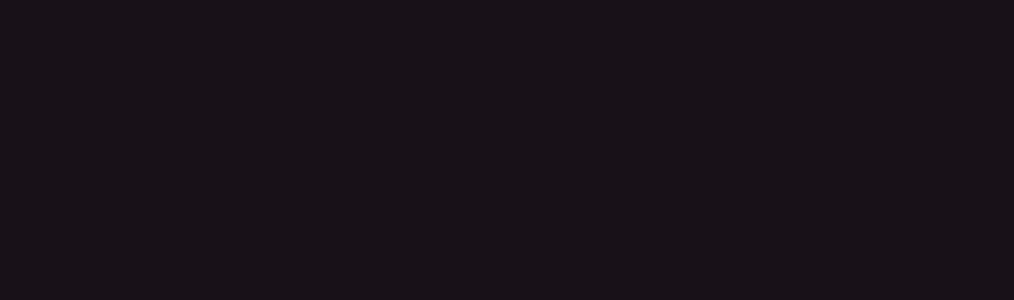
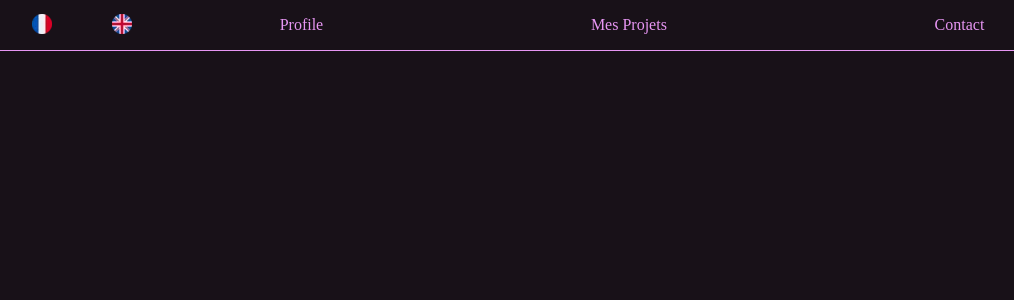
Before and after one commit to cedric-developpeur-web/ReactVite_Portfolio, a React (Vite) app in the folder front_end/: page /works in a window 1280 px wide. Before the commit this address had no page. Shown: the top 300 px of the page, without its empty margins (28-1042 px from the left). Built offline with nearby package versions, Linux system fonts and the light colour scheme.

Commit message:
modification du fichier json en.json + création page works avec ajout au routeur

```diff
--- a/front_end/src/Routeur.jsx
+++ b/front_end/src/Routeur.jsx
@@ -1,11 +1,13 @@
 import React from 'react';
 import { BrowserRouter, Routes, Route } from 'react-router-dom';
 import Home from './page/Home';
+import Works from './page/works';
 const Routeur = () => {
   return (
     <BrowserRouter>
       <Routes>
         <Route path='/' element={<Home />} />
+        <Route path='/works' element={<Works />} />
       </Routes>
     </BrowserRouter>
   );
--- a/front_end/src/component/navbar/NavBar.jsx
+++ b/front_end/src/component/navbar/NavBar.jsx
@@ -2,8 +2,8 @@ import React from 'react';
 import tradFr from '../../../public/traductor/fr.json';
 
 const NavBar = () => {
-  const drapeauFrance = '../../assets/france.png';
-  const drapeauAnglais = '../../assets/royaume-uni.png';
+  const drapeauFrance = '../../assets/france.webp';
+  const drapeauAnglais = '../../assets/royaume-uni.webp';
 
   return (
     <header>
--- /dev/null
+++ b/front_end/src/page/works.jsx
@@ -0,0 +1,12 @@
+import React from 'react';
+import NavBar from '../component/navbar/NavBar';
+
+const works = () => {
+  return (
+    <>
+      <NavBar />
+    </>
+  );
+};
+
+export default works;
```
Also changed, not shown: front_end/public/traductor/en.json (+3 -11 lines).
